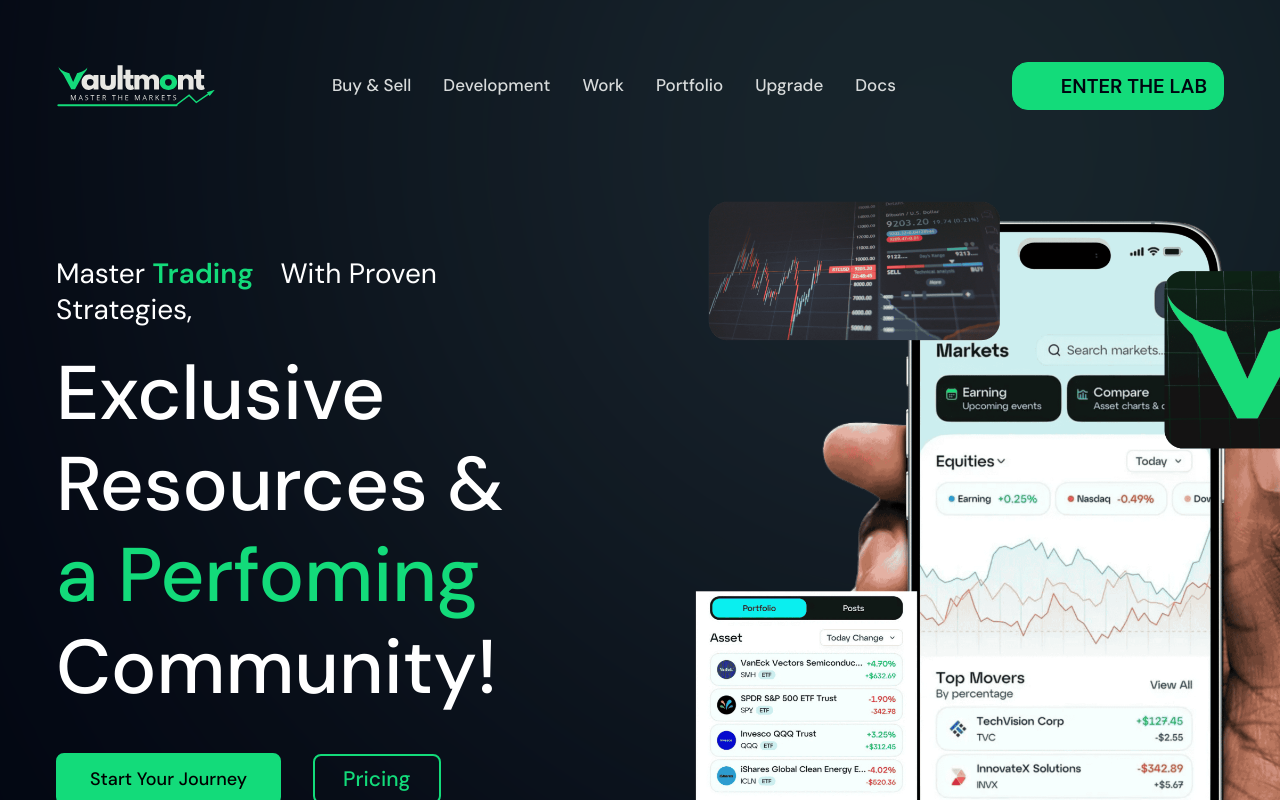
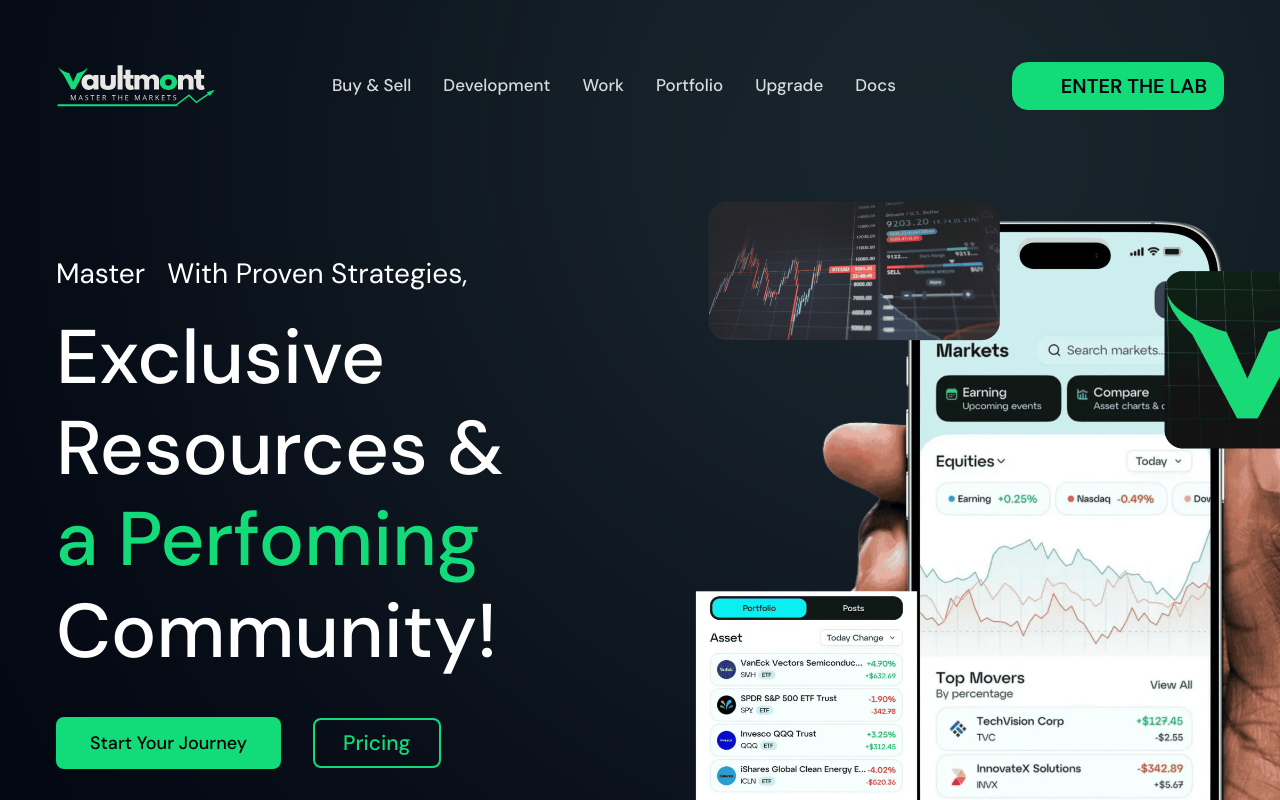
Before and after one commit to devosumba/Vaultmont-Lab, a Next.js app: page / in a window 1280 px wide. Shown: the top 800 px of the page. Built offline with nearby package versions, Linux system fonts and the light colour scheme; some icons are missing.

Commit message:
Add typewriter animation for Trading/Investing in Hero section and set cursor to white

```diff
--- a/src/components/Home/Hero/index.tsx
+++ b/src/components/Home/Hero/index.tsx
@@ -1,43 +1,61 @@
 "use client";
 import React, { useEffect, useState, useRef, useCallback } from "react";
-// Typing animation for 'trading'
-function TypingTrading() {
-  const words = ["Trading", "Investing"];
-  const [displayed, setDisplayed] = useState("");
-  const [cursorVisible, setCursorVisible] = useState(true);
-  const [wordIdx, setWordIdx] = useState(0);
-  const [charIdx, setCharIdx] = useState(0);
-  const [typing, setTyping] = useState(true);
+// Typewriter animation for 'Trading' and 'Investing' in a seamless loop
+// import only once at the top
+
+const typewriterWords = ["Trading", "Investing"];
+const TYPING_SPEED = 100;
+const DELETING_SPEED = 60;
+const PAUSE_AFTER_TYPE = 700;
+const PAUSE_AFTER_DELETE = 400;
+
+function Typewriter() {
+  const [text, setText] = useState("");
+  const [isDeleting, setIsDeleting] = useState(false);
+  const [wordIndex, setWordIndex] = useState(0);
+  const [charIndex, setCharIndex] = useState(0);
+  const [pause, setPause] = useState(false);
 
   useEffect(() => {
     let timeout;
-    if (typing) {
-      if (charIdx < words[wordIdx].length) {
+    const currentWord = typewriterWords[wordIndex % typewriterWords.length];
+    if (pause) {
+      timeout = setTimeout(() => {
+        setPause(false);
+        setIsDeleting((prev) => !prev);
+        if (!isDeleting) {
+          setCharIndex(currentWord.length);
+        } else {
+          setCharIndex(0);
+          setWordIndex((prev) => (prev + 1) % typewriterWords.length);
+        }
+      }, isDeleting ? PAUSE_AFTER_DELETE : PAUSE_AFTER_TYPE);
+      return () => clearTimeout(timeout);
+    }
+    if (!isDeleting) {
+      if (charIndex < currentWord.length) {
         timeout = setTimeout(() => {
-          setDisplayed(words[wordIdx].slice(0, charIdx + 1));
-          setCharIdx(charIdx + 1);
-        }, 200);
+          setText(currentWord.substring(0, charIndex + 1));
+          setCharIndex(charIndex + 1);
+        }, TYPING_SPEED);
       } else {
-        timeout = setTimeout(() => {
-          setTyping(false);
-        }, 1000);
+        setPause(true);
       }
     } else {
-      if (charIdx > 0) {
+      if (charIndex > 0) {
         timeout = setTimeout(() => {
-          setDisplayed(words[wordIdx].slice(0, charIdx - 1));
-          setCharIdx(charIdx - 1);
-        }, 100);
+          setText(currentWord.substring(0, charIndex - 1));
+          setCharIndex(charIndex - 1);
+        }, DELETING_SPEED);
       } else {
-        timeout = setTimeout(() => {
-          setTyping(true);
-          setWordIdx((wordIdx + 1) % words.length);
-        }, 500);
+        setPause(true);
       }
     }
     return () => clearTimeout(timeout);
-  }, [charIdx, typing, wordIdx, words]);
+  }, [charIndex, isDeleting, pause, wordIndex]);
 
+  // Blinking cursor
+  const [cursorVisible, setCursorVisible] = useState(true);
   useEffect(() => {
     const cursorInterval = setInterval(() => {
       setCursorVisible((v) => !v);
@@ -46,21 +64,13 @@ function TypingTrading() {
   }, []);
 
   return (
-    <>
-      <span style={{ color: '#13db7a', fontWeight: 600 }}>{displayed}</span>
-      <span style={{
-        display: 'inline-block',
-        width: '1ch',
-        color: '#ffffff',
-        fontWeight: 600,
-        opacity: cursorVisible ? 1 : 0,
-        animation: 'blink 1s step-end infinite'
-      }}>
-        |
-      </span>
-    </>
+    <span className="text-green-500 font-semibold">
+      {text}
+      <span style={{ color: '#fff', opacity: cursorVisible ? 1 : 0 }}>|</span>
+    </span>
   );
 }
+// ...existing code...
 // ...existing code...
 import Slider from "react-slick";
 
@@ -131,9 +141,7 @@ const Hero = () => {
             <div className="flex lg:justify-start justify-center mb-5 mt-24">
               <span className="text-white sm:text-28 text-18">
                 Master{' '}
-                <span style={{ position: 'relative', display: 'inline-block' }}>
-                  <TypingTrading />
-                </span>
+                <Typewriter />
                 {' '}With Proven Strategies,
               </span>
             </div>
```
